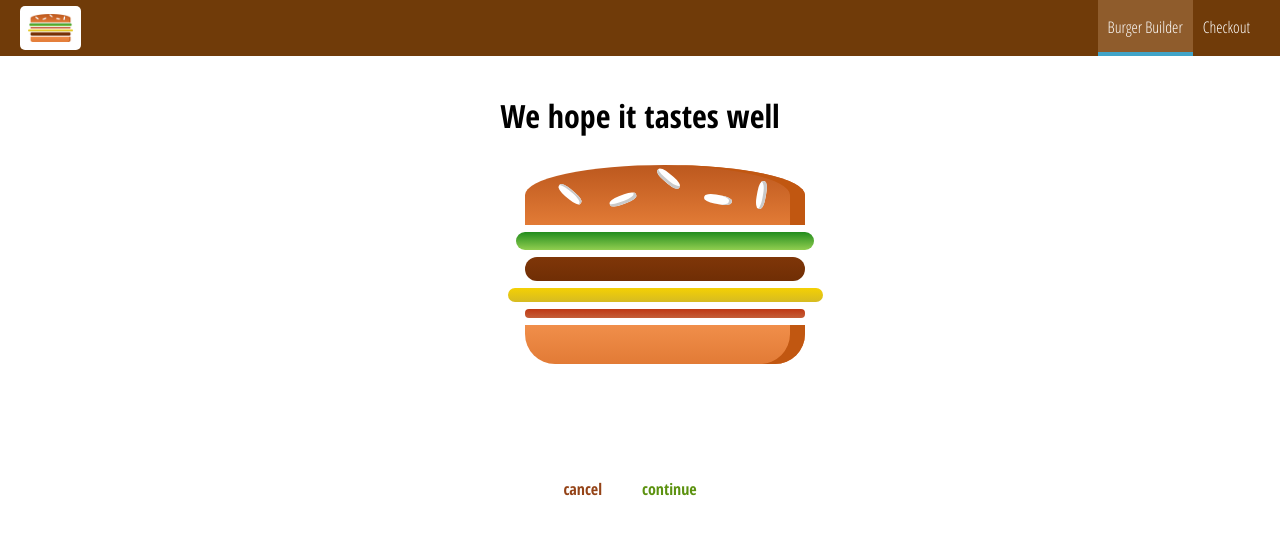
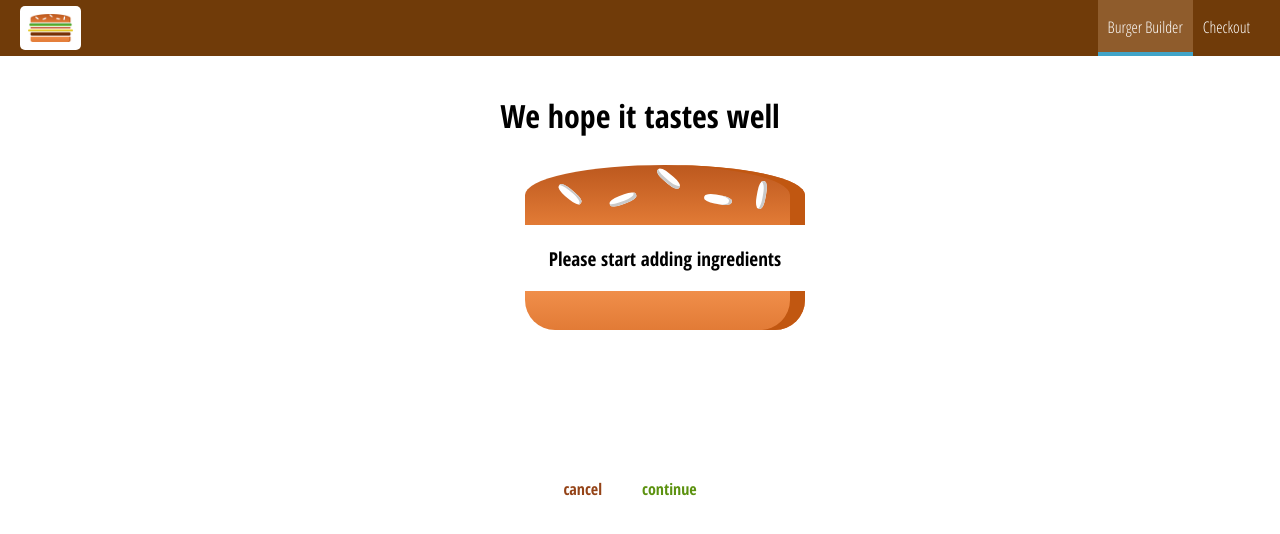
Before and after one commit to julia-dizhak/burger-builder, a React app in the folder app/: page /checkout in a window 1280 px wide. Shown: the top 534 px of the page. Built offline with nearby package versions, Linux system fonts and the light colour scheme.

Commit message:
passing ingredeints via query params

```diff
--- a/app/src/common/checkout/index.js
+++ b/app/src/common/checkout/index.js
@@ -10,6 +10,19 @@
             bacon: 1
         }
     }
+
+    componentDidMount = () => {
+      const query = new URLSearchParams(this.props.location.search);
+      const ingredients = {};
+      for (let param of query.entries()) {
+          // ['salad, '1']
+          ingredients[param[0]] = +param[1];
+      }
+      this.setState({
+          ingredients: ingredients
+      });
+    }
+
 
     checkoutCancelledHandler = () => {
         this.props.history.goBack();
--- a/app/src/containers/BurgerBuilder.js
+++ b/app/src/containers/BurgerBuilder.js
@@ -141,7 +141,16 @@
         //     });
 
         // switch page on push
-        this.props.history.push('/checkout');
+        const queryParams = [];
+        for (let i in this.state.ingredients) {
+            queryParams.push(encodeURIComponent(i) + '=' + encodeURIComponent(this.state.ingredients[i]));
+        }
+        console.log(queryParams);
+        const queryString = queryParams.join('&');
+        this.props.history.push({
+            pathname: '/checkout',
+            search: '?' + queryString
+        });
      };
 
     render() {
```
